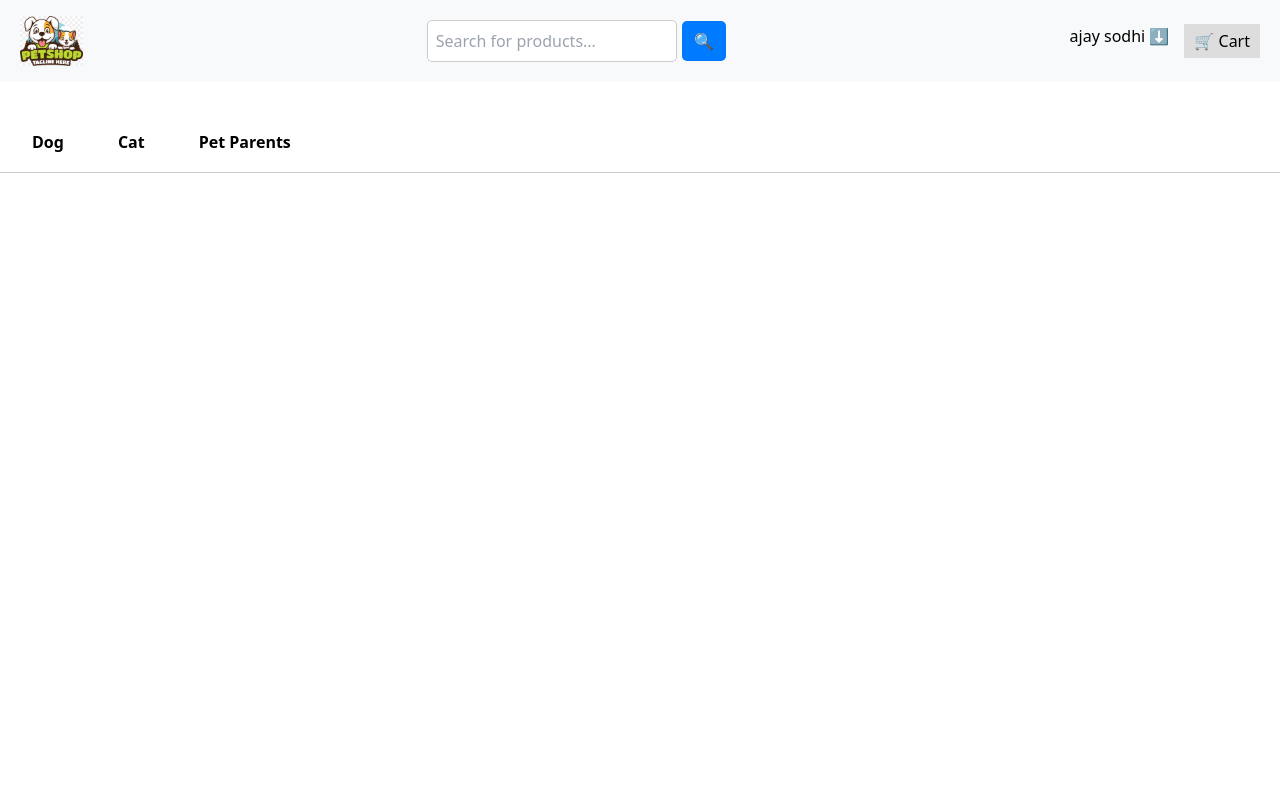
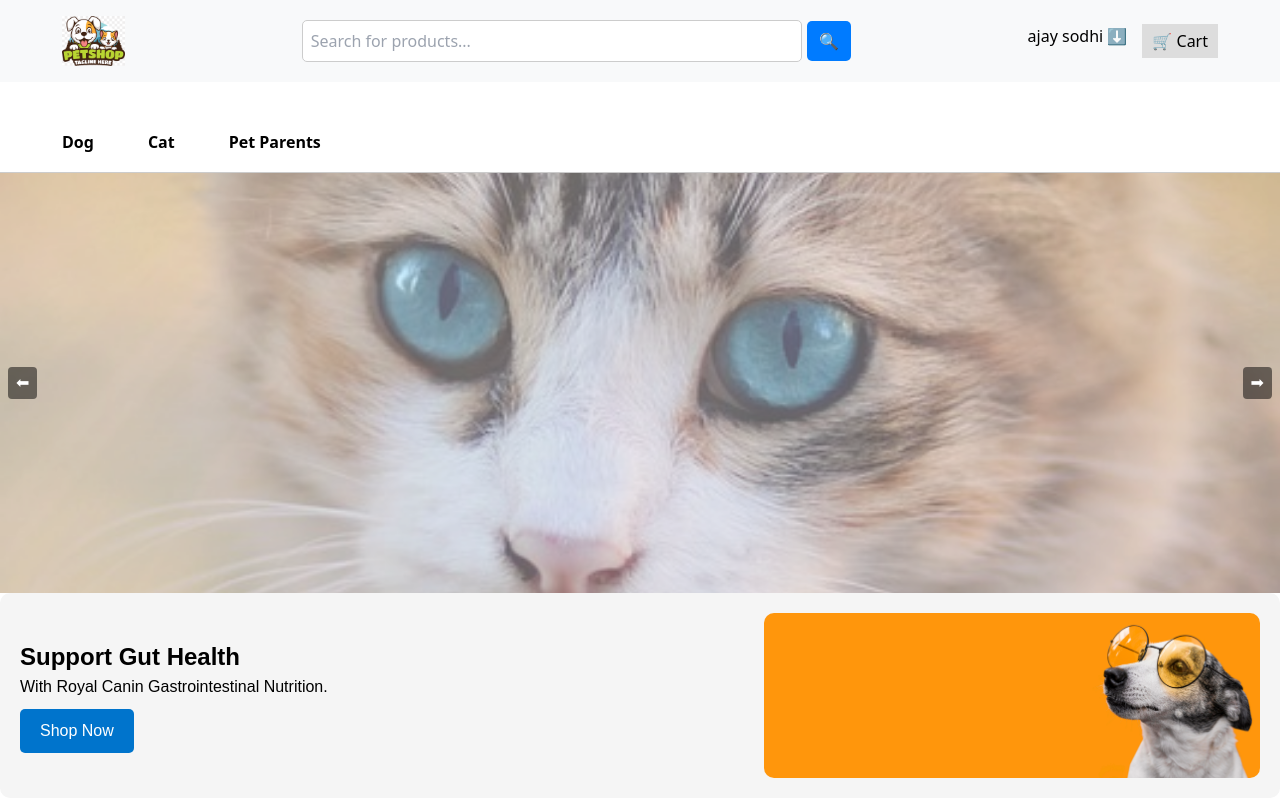
Before and after one commit to Ajay4567/reactly, a React (Create React App) app: page / in a window 1280 px wide. Shown: the top 800 px of the page. Built offline with nearby package versions, Linux system fonts and the light colour scheme.

Commit message:
changes related to slider

```diff
--- a/src/assets/styles/Home.css
+++ b/src/assets/styles/Home.css
@@ -1,8 +1,6 @@
 .landing-page {
   font-family: Arial, sans-serif;
-    max-width: 1200px;
   margin: auto;
-    padding: 20px;
 }
 
 /* Hero Section */
--- a/src/assets/styles/NavBar.css
+++ b/src/assets/styles/NavBar.css
@@ -64,7 +64,7 @@ Navbar container .navbar {
 .nav-container {
   background-color: #fff;
   border-bottom: 1px solid #ccc;
-    padding: 10px 20px;
+  padding: 10px 50px;
 }
 
 .main-menu {
--- a/src/assets/styles/styles.css
+++ b/src/assets/styles/styles.css
@@ -1,30 +1,30 @@
 /* Header Styles */
-.header {
+/* .header {
   display: flex;
   justify-content: space-between;
   align-items: center;
-    padding: 10px 20px;
+  padding: 10px 62px;
   background-color: #f8f9fa;
-}
+} */
 
-.logo img {
+/* .logo img {
   height: 50px;
-}
+} */
 
 /* Search Bar */
-.search-bar {
+/* .search-bar {
   display: flex;
   align-items: center;
-}
+} */
 
-.search-bar input {
-    width: 250px;
+/* .search-bar input {
+  width: 500px;
   padding: 8px;
   border: 1px solid #ccc;
   border-radius: 5px;
-}
+} */
 
-.search-bar button {
+/* .search-bar button {
   background-color: #007bff;
   color: white;
   border: none;
@@ -32,15 +32,15 @@
   margin-left: 5px;
   cursor: pointer;
   border-radius: 5px;
-}
+} */
 
 /* Auth & Cart Links */
-.auth-options {
+/* .auth-options {
   display: flex;
   gap: 15px;
-}
+} */
 
-.auth-link,
+/* .auth-link,
 .cart-link {
   text-decoration: none;
   color: #007bff;
@@ -50,7 +50,7 @@
 .auth-link:hover,
 .cart-link:hover {
   color: #0056b3;
-}
+} */
 
 /* Model CSS */
 .modal-overlay {
@@ -66,14 +66,14 @@
   z-index: 1000;
 }
 
-.modal-content {
+/* .modal-content {
   background: white;
   padding: 20px;
   border-radius: 8px;
   width: 300px;
   text-align: center;
   position: relative;
-}
+} */
 
 .modal-content input {
   width: 100%;
--- a/src/components/Home/Home.jsx
+++ b/src/components/Home/Home.jsx
@@ -1,25 +1,12 @@
 import React from "react";
-import '../../assets/styles/Home.css';
+import "../../assets/styles/Home.css";
+import HomeSlider from "./HomeSlider";
 
 const Home = () => {
   return (
     <div className="landing-page">
-            <div class="slider">
-                <div class="slides">
-                    <img src="images/image1.jpg" alt="Slide 1" />
-                </div>
-                <div class="slides">
-                    <img src="images/image1.jpg" alt="Slide 1" />
-                </div>
-            </div>
-            <div class="slider">
-                <div class="slides">
-                    <img src="images/image1.jpg" alt="Slide 1" />
-                </div>
-                <div class="slides">
-                    <img src="images/image1.jpg" alt="Slide 1" />
-                </div>
-            </div>
+      {/* HOME PAGE SLIDER */}
+      <HomeSlider />
       {/* Hero Section */}
       <div className="hero-banner">
         <div className="hero-content">
@@ -27,7 +14,11 @@ const Home = () => {
           <p>With Royal Canin Gastrointestinal Nutrition.</p>
           <button className="shop-now-btn">Shop Now</button>
         </div>
-                <img src="images/hero-banner.jpg" alt="Dog and Cat" className="hero-image" />
+        <img
+          src="images/hero-banner.jpg"
+          alt="Dog and Cat"
+          className="hero-image"
+        />
       </div>
 
       {/* Top Navigation Links */}
@@ -42,14 +33,20 @@ const Home = () => {
       <div className="shopping-today">
         <h3>Who are you shopping for today?</h3>
         <div className="categories">
-                    {["Dog", "Cat", "Horse", "Wild Bird", "Chicken", "Wildlife", "Pet"].map(
-                        (item) => (
+          {[
+            "Dog",
+            "Cat",
+            "Horse",
+            "Wild Bird",
+            "Chicken",
+            "Wildlife",
+            "Pet",
+          ].map((item) => (
             <div className="category-item" key={item}>
-                                <img src={`${'images/' + item.toLowerCase()}.jpg`} alt={item} />
+              <img src={`${"images/" + item.toLowerCase()}.jpg`} alt={item} />
               <p>{item}</p>
             </div>
-                        )
-                    )}
+          ))}
         </div>
       </div>
 
@@ -57,14 +54,22 @@ const Home = () => {
       <div className="popular-categories">
         <h3>Explore Popular Categories</h3>
         <div className="categories">
-                    {["Dog Food", "Dog Flea & Tick", "Dog Treats", "Cat Food", "Cat Litter", "Deals"].map(
-                        (item) => (
+          {[
+            "Dog Food",
+            "Dog Flea & Tick",
+            "Dog Treats",
+            "Cat Food",
+            "Cat Litter",
+            "Deals",
+          ].map((item) => (
             <div className="category-item" key={item}>
-                                <img src={`${item.replace(/ /g, "-").toLowerCase()}.jpg`} alt={item} />
+              <img
+                src={`${item.replace(/ /g, "-").toLowerCase()}.jpg`}
+                alt={item}
+              />
               <p>{item}</p>
             </div>
-                        )
-                    )}
+          ))}
         </div>
       </div>
 
--- /dev/null
+++ b/src/components/Home/HomeSlider.jsx
@@ -0,0 +1,70 @@
+import { useState, useEffect } from "react";
+import { motion, AnimatePresence } from "framer-motion";
+
+const slides = [
+  { id: 1, image: "/images/cat.jpg" },
+  { id: 2, image: "/images/dog.jpg" },
+  { id: 3, image: "/images/hero-banner.jpg" },
+];
+
+function HomeSlider() {
+  const [[index, direction], setIndex] = useState([0, 0]);
+
+  const nextSlide = () => setIndex(([prev]) => [(prev + 1) % slides.length, 1]);
+
+  const prevSlide = () =>
+    setIndex(([prev]) => [(prev - 1 + slides.length) % slides.length, -1]);
+
+  useEffect(() => {
+    const interval = setInterval(() => {
+      nextSlide();
+    }, 5000); // change slide every 5 seconds
+
+    return () => clearInterval(interval); // cleanup on unmount
+  }, []);
+  const variants = {
+    enter: (dir) => ({
+      opacity: 0.5,
+    }),
+    center: {
+      opacity: 1,
+    },
+    exit: (dir) => ({
+      opacity: 0.5,
+    }),
+  };
+  return (
+    <div className="relative w-full h-[420px] overflow-hidden">
+      <AnimatePresence custom={direction} initial={true} mode="wait">
+        <motion.img
+          key={slides[index].id}
+          src={slides[index].image}
+          className="absolute w-full h-full object-cover"
+          custom={direction}
+          variants={variants}
+          initial="enter"
+          animate="center"
+          exit="exit"
+          transition={{
+            opacity: { duration: 1 },
+          }}
+        />
+      </AnimatePresence>
+
+      <button
+        onClick={prevSlide}
+        className="absolute left-2 top-1/2 transform -translate-y-1/2 bg-black bg-opacity-50 text-white px-2 py-1 rounded"
+      >
+        ⬅
+      </button>
+      <button
+        onClick={nextSlide}
+        className="absolute right-2 top-1/2 transform -translate-y-1/2 bg-black bg-opacity-50 text-white px-2 py-1 rounded"
+      >
+        ➡
+      </button>
+    </div>
+  );
+}
+
+export default HomeSlider;
--- a/src/components/Navigation/NavBar.jsx
+++ b/src/components/Navigation/NavBar.jsx
@@ -167,26 +167,31 @@ export function NavBar() {
   return (
     <>
       {/* Header Section */}
-      <header className="header">
-        <div className="logo">
+      <header className="flex justify-between items-center py-[10px] px-[62px] bg-[#f8f9fa]">
+        <div className="h-[50px]">
           <Link to="/">
-            <img src="/images/logo.png" alt="Brand Logo" />
+            <img className="h-full" src="/images/logo.png" alt="Brand Logo" />
           </Link>
         </div>
 
-        <div className="search-bar">
+        <div className="flex items-center">
           <input
+            className="w-[500px] p-[8px] border border-solid border-[#ccc] rounded-[5px]"
             type="text"
             placeholder="Search for products..."
             value={searchQuery}
             onChange={(e) => setSearchQuery(e.target.value)}
           />
-          <button type="submit" onClick={handleSearch}>
+          <button
+            className="bg-[#007bff] text-white border-0 py-[8px] px-[12px] ml-[5px] cursor-pointer rounded-[5px]"
+            type="submit"
+            onClick={handleSearch}
+          >
             🔍
           </button>
         </div>
 
-        <div className="auth-options">
+        <div className="flex gap-[15px]">
           {user ? (
             <div className="dropdown">
               <span>{user.name} ⬇</span>
@@ -203,7 +208,7 @@ export function NavBar() {
             <>
               <button
                 onClick={() => setIsModalOpen(true)}
-                className="auth-link"
+                className="text-[#007bff] font-bold hover:text-[#0056b3]"
               >
                 Sign In
               </button>
@@ -219,7 +224,10 @@ export function NavBar() {
                 </Modal>
               )}
 
-              <Link to="/register" className="auth-link">
+              <Link
+                to="/register"
+                className="text-[#007bff] font-bold hover:text-[#0056b3]"
+              >
                 Register
               </Link>
             </>
```
Lines whose indentation alone changed are shown as unchanged.
